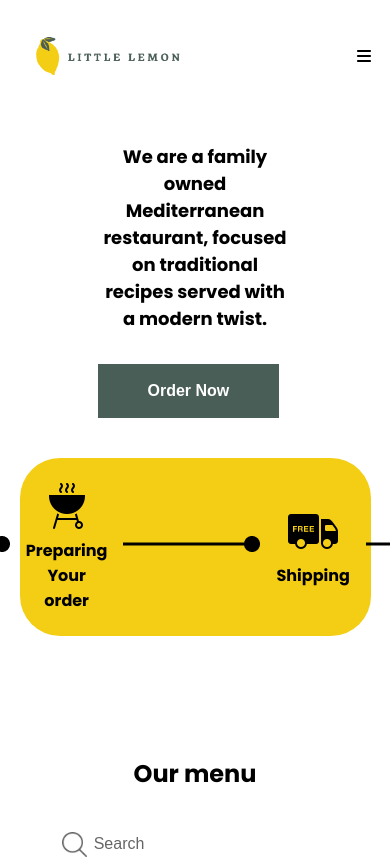
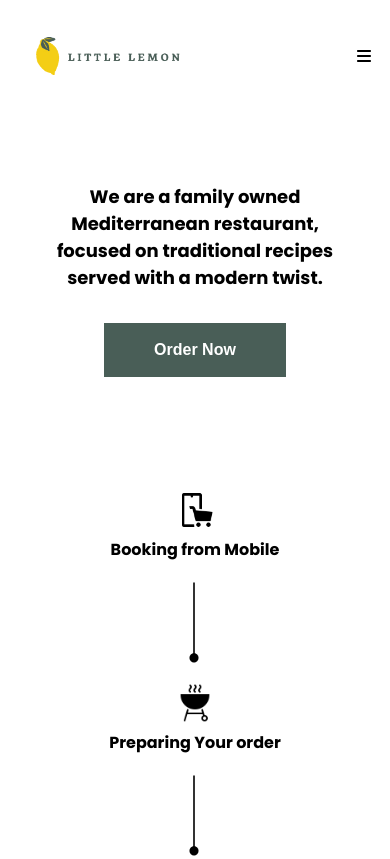
Before and after one commit to Eslamzaid/LittleLemon, a React (Vite) app in the folder LittleLemon/: page /AboutUs in a window 390 px wide. Shown: the top 859 px of the page. Built offline with nearby package versions, Linux system fonts and the light colour scheme; a web font is replaced by a local one.

Commit message:
The Header / nav

```diff
--- a/LittleLemon/src/Layouts/Header/Header.css
+++ b/LittleLemon/src/Layouts/Header/Header.css
@@ -15,6 +15,7 @@ nav {
     top: 0;
     z-index: 9999999999999999;
     transition: 0.5s ease-in-out;
+    background-color: white;
     width: 100%;
     height: 7em;
     /* padding: 1em; */
--- a/LittleLemon/src/Layouts/Main/Hero/Hero.css
+++ b/LittleLemon/src/Layouts/Main/Hero/Hero.css
@@ -116,27 +116,73 @@
 
 /*! Media   */
 @media screen and (max-width: 793px) {
-    .TheSecondGrandP1{
+    .TheSecondGrandP1 {
         display: none;
     }
 
-    .TheHero{
+    .TheHero {
         width: 100%;
     }
 
-    .TheFirstBoy{
+    .TheFirstGrand {
+        width: 80%;
+        background-color: white;
+        align-items: center;
+    }
+
+    .TheFirstBoy {
+        justify-content: center;
+        align-items: end;
         width: 100%;
-        justify-content: center;
-        /* background-color: #495E57; */
+        padding: 0px;
     }
-    .TheFirstGrand > h2{
+
+    .TheBuutonnna {
+        /* margin-left :  10em; */
+        width: 100%;
+    }
+
+    .TheFirstGrand>h2 {
         font-size: large;
+        text-align: center !important;
         width: 100%;
         text-align: center;
-        /* background-color: red; */
     }
-    br{
+
+    br {
         display: none;
     }
 
+    .TheParts {
+        margin: 1em 0em;
+    }
+
+    .hi {
+        rotate: 90deg;
+        width: fit-content;
+        height: fit-content;
+        margin: 1em 0em;
+    }
+
+    .HEHE {
+        width: 5em;
+    }
+
+    .TheSecondBoy {
+        background-color: white;
+    }
+
+    .TThT {
+        font-size: medium;
+    }
+
+    .TheArrowTop {
+        width: 2.5em;
+    }
+
+    .TheSecondGrand {
+        flex-direction: column;
+        height: fit-content;
+        background-color: white;
+    }
 }
--- a/LittleLemon/src/Layouts/Main/Hero/Hero.jsx
+++ b/LittleLemon/src/Layouts/Main/Hero/Hero.jsx
@@ -22,7 +22,9 @@ function Hero(props) {
             <br /> focused on traditional
             <br /> recipes served with a modern twist.
           </h2>
-          <button onClick={props.connectMenu}>Order Now</button>
+          <button id="TheBuutonnna" onClick={props.connectMenu}>
+            Order Now
+          </button>
         </div>
         <button className="invisible" ref={LetsSee.seven}></button>
         <div className="TheSecondGrandP1">
@@ -32,29 +34,37 @@ function Hero(props) {
       <section className="TheSecondBoy">
         <div className="TheSecondGrand">
           <div className="TheParts">
-            <img src={Booking} alt="Book from the phone" />
-            <p>Booking from Mobile</p>
+            <img
+              className="TheArrowTop"
+              src={Booking}
+              alt="Book from the phone"
+            />
+            <p className="TThT">Booking from Mobile</p>
           </div>
-          <div>
-            <img src={FArrow} alt="Simple arrow" />
+          <div className="hi">
+            <img className="HEHE" src={FArrow} alt="Simple arrow" />
           </div>
           <div className="TheParts">
-            <img src={Prepare} alt="A grilling mashine" />
-            <p>Preparing Your order</p>
+            <img
+              className="TheArrowTop"
+              src={Prepare}
+              alt="A grilling mashine"
+            />
+            <p className="TThT">Preparing Your order</p>
           </div>
-          <div>
-            <img src={SArrow} alt="A simple arrow" />
+          <div className="hi">
+            <img className="HEHE" src={SArrow} alt="A simple arrow" />
           </div>
           <div className="TheParts">
-            <img src={Shipping} alt="Shipping car" />
-            <p>Shipping</p>
+            <img className="TheArrowTop" src={Shipping} alt="Shipping car" />
+            <p className="TThT">Shipping</p>
           </div>
-          <div>
-            <img src={BigArrow} alt="Big arrow" />
+          <div className="hi">
+            <img className="HEHE" src={BigArrow} alt="Big arrow" />
           </div>
           <div className="TheParts">
-            <img src={Home} alt="A simple home" />
-            <p>Happy meal</p>
+            <img className="TheArrowTop" src={Home} alt="A simple home" />
+            <p className="TThT">Happy meal</p>
           </div>
         </div>
       </section>
```
